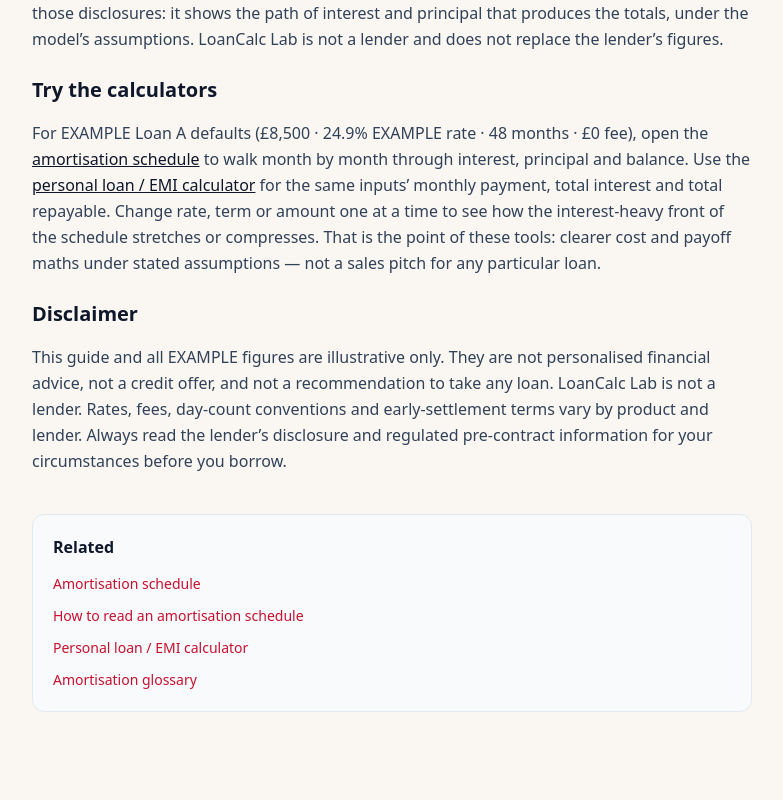
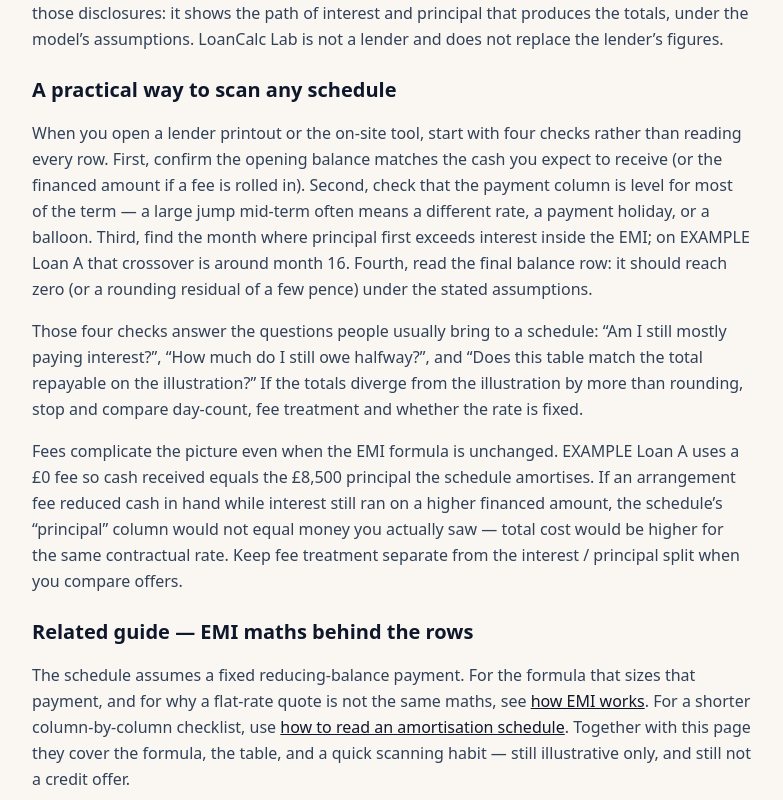
Before and after one commit to Roderz-89/loancalc-lab, a Next.js app: page /guides/amortisation-explained in a window 1280 px wide. Shown: the part 2800-3600 px from the top of the page, without its empty margins (248-1031 px from the left). Built offline with nearby package versions, Linux system fonts and the light colour scheme.

Commit message:
Guide: amortisation-explained — schedule reading + Loan A EXAMPLE (≥1k)
Expand column walkthrough, scanning tips, how-emi-works sibling link;
keep updated 2026-09-21, MoneyHelper/FCA sources, and disclaimer.

```diff
--- a/src/app/guides/amortisation-explained/page.tsx
+++ b/src/app/guides/amortisation-explained/page.tsx
@@ -24,6 +24,7 @@ export default function Page() {
       updated="2026-09-21"
       related={[
         { href: "/calculators/amortisation", label: "Amortisation schedule" },
+        { href: "/guides/how-emi-works", label: "How EMI works" },
         {
           href: "/guides/how-to-read-an-amortisation-schedule",
           label: "How to read an amortisation schedule",
@@ -216,6 +217,54 @@ export default function Page() {
         a lender and does not replace the lender’s figures.
       </p>
 
+      <h2 className="text-xl font-semibold text-slate-900 pt-2">
+        A practical way to scan any schedule
+      </h2>
+      <p>
+        When you open a lender printout or the on-site tool, start with four checks rather than
+        reading every row. First, confirm the opening balance matches the cash you expect to
+        receive (or the financed amount if a fee is rolled in). Second, check that the payment
+        column is level for most of the term — a large jump mid-term often means a different rate,
+        a payment holiday, or a balloon. Third, find the month where principal first exceeds
+        interest inside the EMI; on EXAMPLE Loan A that crossover is around month 16. Fourth, read
+        the final balance row: it should reach zero (or a rounding residual of a few pence) under
+        the stated assumptions.
+      </p>
+      <p>
+        Those four checks answer the questions people usually bring to a schedule: “Am I still
+        mostly paying interest?”, “How much do I still owe halfway?”, and “Does this table match the
+        total repayable on the illustration?” If the totals diverge from the illustration by more
+        than rounding, stop and compare day-count, fee treatment and whether the rate is fixed.
+      </p>
+      <p>
+        Fees complicate the picture even when the EMI formula is unchanged. EXAMPLE Loan A uses a
+        £0 fee so cash received equals the £8,500 principal the schedule amortises. If an
+        arrangement fee reduced cash in hand while interest still ran on a higher financed amount,
+        the schedule’s “principal” column would not equal money you actually saw — total cost would
+        be higher for the same contractual rate. Keep fee treatment separate from the interest /
+        principal split when you compare offers.
+      </p>
+
+      <h2 className="text-xl font-semibold text-slate-900 pt-2">
+        Related guide — EMI maths behind the rows
+      </h2>
+      <p>
+        The schedule assumes a fixed reducing-balance payment. For the formula that sizes that
+        payment, and for why a flat-rate quote is not the same maths, see{" "}
+        <Link href="/guides/how-emi-works" className="text-slate-900 underline">
+          how EMI works
+        </Link>
+        . For a shorter column-by-column checklist, use{" "}
+        <Link
+          href="/guides/how-to-read-an-amortisation-schedule"
+          className="text-slate-900 underline"
+        >
+          how to read an amortisation schedule
+        </Link>
+        . Together with this page they cover the formula, the table, and a quick scanning habit —
+        still illustrative only, and still not a credit offer.
+      </p>
+
       <h2 className="text-xl font-semibold text-slate-900 pt-2">Try the calculators</h2>
       <p>
         For EXAMPLE Loan A defaults (£8,500 · 24.9% EXAMPLE rate · 48 months · £0 fee), open the{" "}
```
